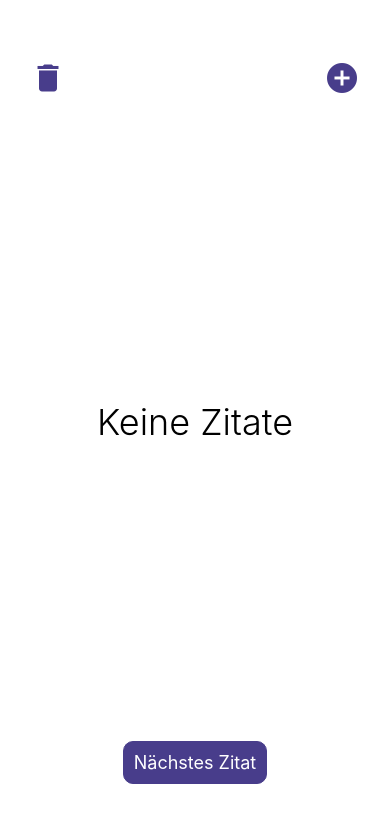
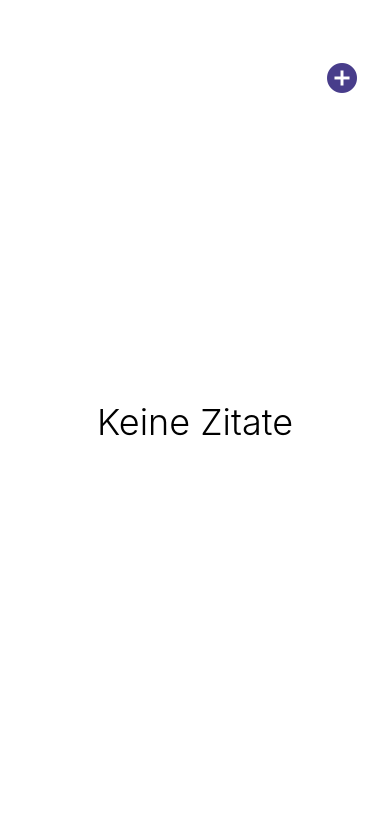
Before and after one commit to behrends/NiceQuotes, a React Native app: screen / in a window 390 px wide. Shown: the top 822 px of the page. Built offline with nearby package versions, Linux system fonts and the light colour scheme.

Commit message:
Buttons nur in passenden Situationen anzeigen

```diff
--- a/App.js
+++ b/App.js
@@ -73,11 +73,13 @@ export default function App() {
 
   return (
     <View style={styles.container}>
+      {quotes.length === 0 ? null : (
         <IconButton
           onPress={deleteQuote}
           icon="delete"
           style={styles.delete}
         />
+      )}
       <IconButton
         onPress={() => setShowNewDialog(true)}
         icon="add-circle"
@@ -89,11 +91,13 @@ export default function App() {
         onSave={addQuoteToList}
       />
       {content}
+      {quotes.length < 2 ? null : (
         <BigButton
           style={styles.next}
           title="Nächstes Zitat"
           onPress={() => setIndex((index + 1) % quotes.length)}
         />
+      )}
       <StatusBar style="auto" />
     </View>
   );
```
Lines whose indentation alone changed are shown as unchanged.
